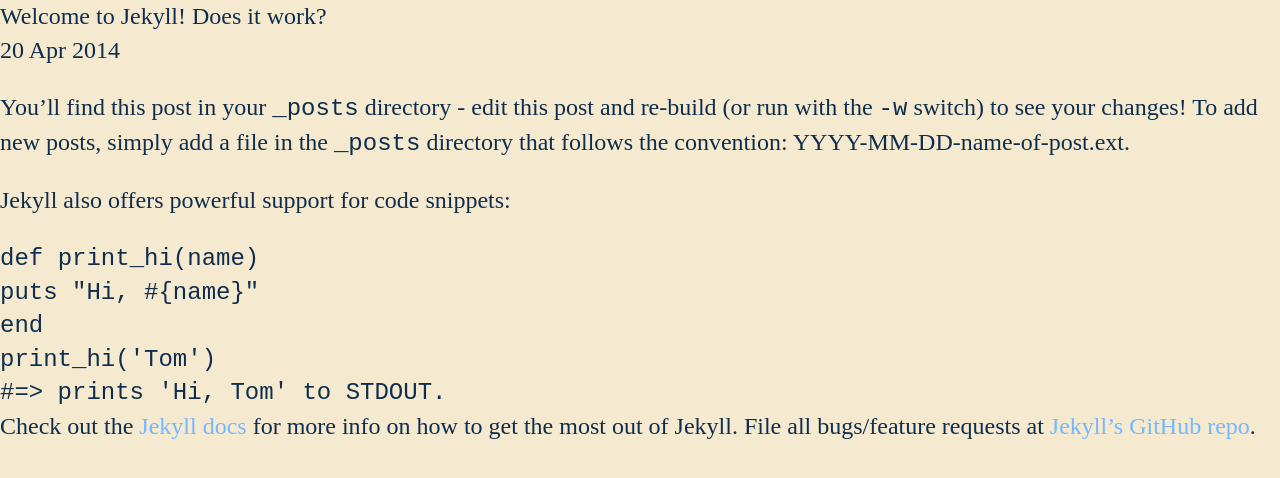
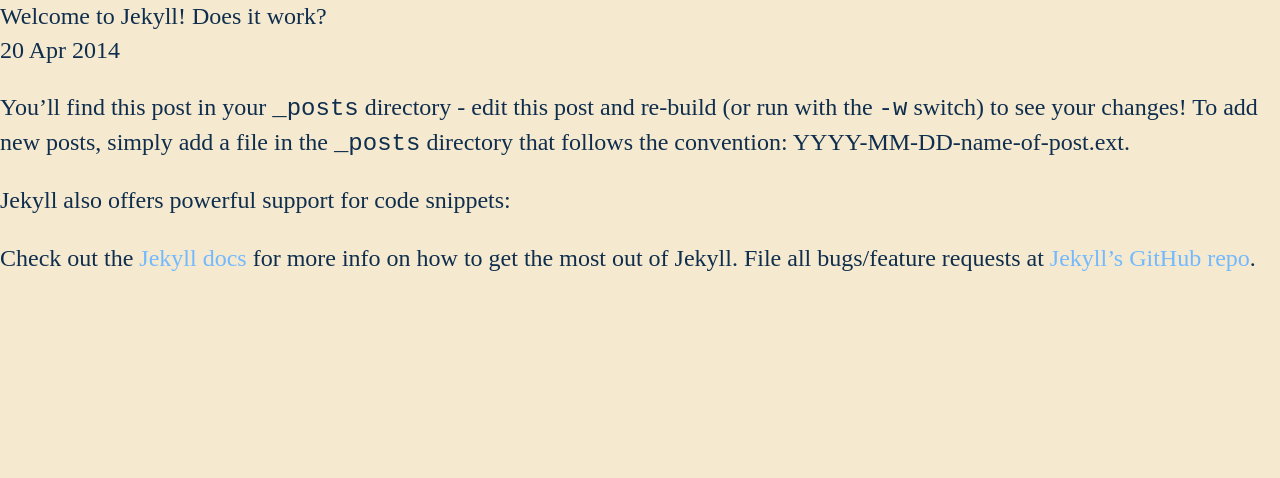
Before and after one commit to spacefarm-digital/mahabharata-website, a Jekyll site: the page built from _posts/2014-04-20-welcome-to-jekyll.markdown, in a window 1280 px wide. Shown: the top 478 px of the page. Built offline with Jekyll 4.4.1, drawn with Linux system fonts in a browser that asks for light colours; some web fonts are replaced.

```diff
--- a/_config.yml
+++ b/_config.yml
@@ -2,6 +2,9 @@
 title: Mahabharata
 timezone: UTC
 collections:
+  authors:
+    title: Authors
+    output: false
   posts:
     title: Posts
     output: true
--- a/_posts/2014-04-20-welcome-to-jekyll.markdown
+++ b/_posts/2014-04-20-welcome-to-jekyll.markdown
@@ -12,15 +12,4 @@ To add new posts, simply add a file in the `_posts` directory that follows the c
 
 Jekyll also offers powerful support for code snippets:
 
-{% highlight ruby %}
-def print_hi(name)
-  puts "Hi, #{name}"
-end
-print_hi('Tom')
-#=> prints 'Hi, Tom' to STDOUT.
-{% endhighlight %}
-
-Check out the [Jekyll docs][jekyll] for more info on how to get the most out of Jekyll. File all bugs/feature requests at [Jekyll's GitHub repo][jekyll-gh].
-
-[jekyll-gh]: https://github.com/mojombo/jekyll
-[jekyll]:    http://jekyllrb.com
+Check out the [Jekyll docs](http://jekyllrb.com) for more info on how to get the most out of Jekyll. File all bugs/feature requests at [Jekyll's GitHub repo](https://github.com/mojombo/jekyll).
```
Also changed, not shown: other parts of _posts/2014-04-20-welcome-to-jekyll.markdown (+1 -1 lines).
